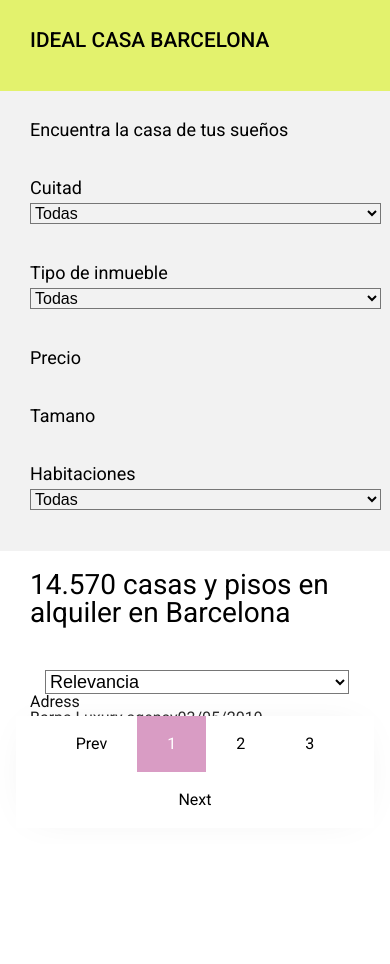
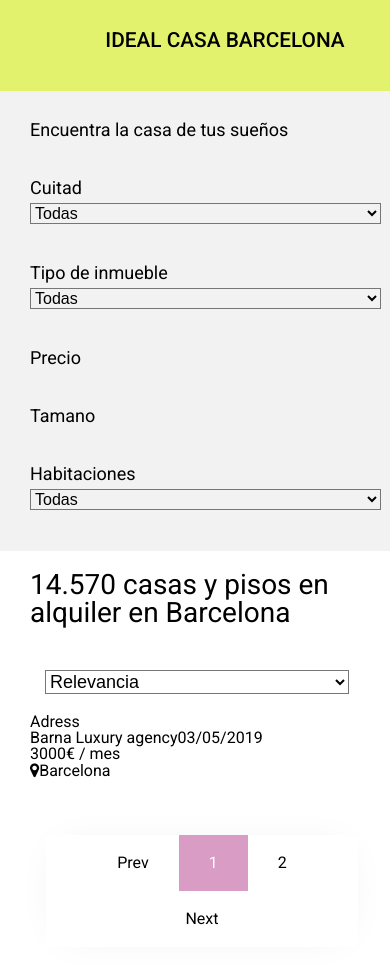
Before and after one commit to Cynthiaaa/ideal-casa, a React app: page / in a window 390 px wide. Shown: the top 964 px of the page. Before the commit the page ends 844 px from the top, so only its background shows below. Built offline with nearby package versions, Linux system fonts and the light colour scheme.

Commit message:
responsive pagination section

```diff
--- a/assets/js/IdealCasa/Listings.js
+++ b/assets/js/IdealCasa/Listings.js
@@ -52,7 +52,6 @@ export default class Listing extends Component {
              <li>Prev</li>
              <li className="active">1</li>
              <li>2</li>
-             <li>3</li>
              <li>Next</li>
          </ul>
       </section>
--- a/assets/sass/_content.scss
+++ b/assets/sass/_content.scss
@@ -65,8 +65,23 @@
     margin-right: 30px;
     font-size: 16px;
   }
+
+  .pagination{
+    margin-top: 50px;
+    text-align: center;
+
+    ul{
+        display: inline-flex;
+    }
+    li{
+        padding: 10px;
+    }
+}
 }
 
+#gallery-results {
+   margin-top: 20px;
+}
 
 #pagination {
   text-align: center;
@@ -149,6 +164,11 @@
     input {
       display: none;
     }
+
+    #pagination{
+      position: static;
+      width: 80%;
+    }
   }
 
   @media screen and (max-width: 400px) {
--- a/assets/sass/_listing.scss
+++ b/assets/sass/_listing.scss
@@ -36,6 +36,11 @@ header {
 }
 
 @media screen and (max-width: 800px) {
+
+    header {
+        text-align: center;
+    }
+
     nav {
      padding-top: 20px;
   }
@@ -46,7 +51,10 @@ header {
 }
 
 @media screen and (max-width: 700px) {
-  nav {
+    header {
+        text-align: center;
+    }
+    nav {
       display: none;
   }
 }
--- a/public/js/components/IdealCasa.js
+++ b/public/js/components/IdealCasa.js
@@ -413,11 +413,6 @@ var Listing = function (_Component) {
             _react2.default.createElement(
               "li",
               null,
-              "3"
-            ),
-            _react2.default.createElement(
-              "li",
-              null,
               "Next"
             )
           )
```
Also changed, not shown: public/css/main.css.
